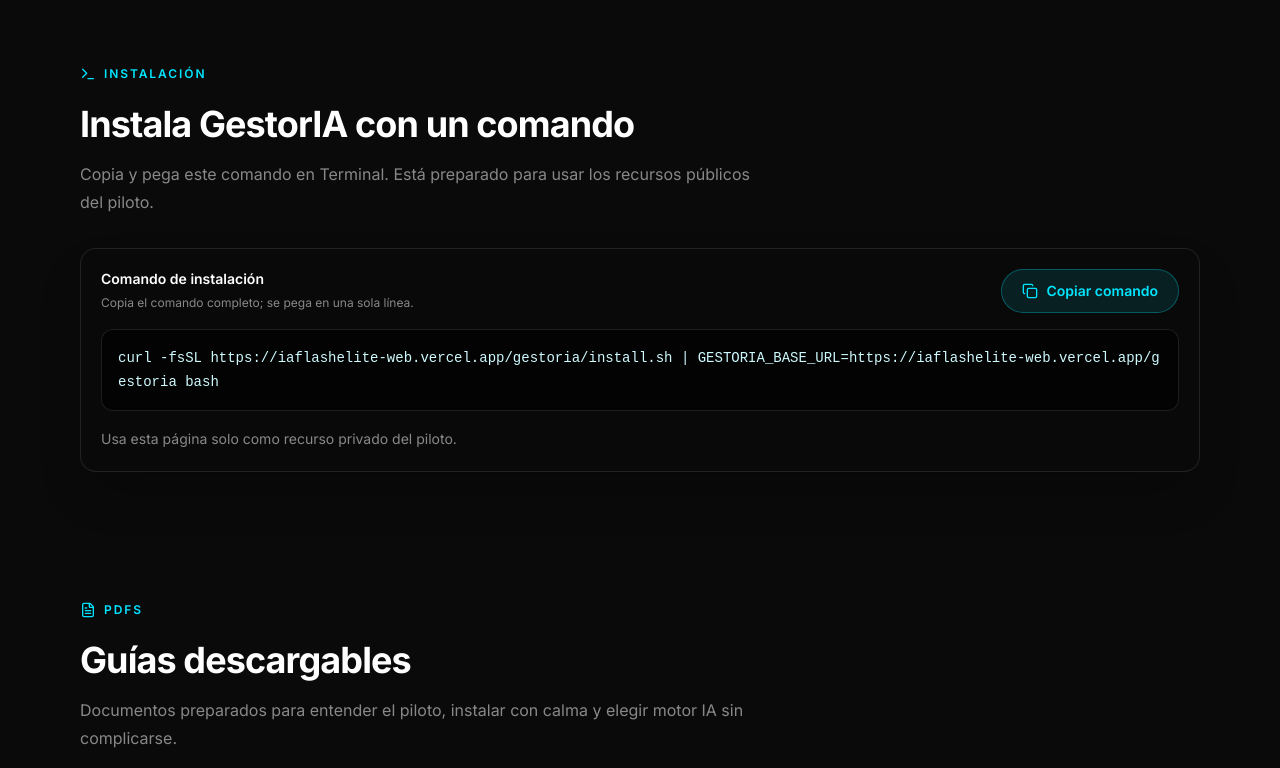
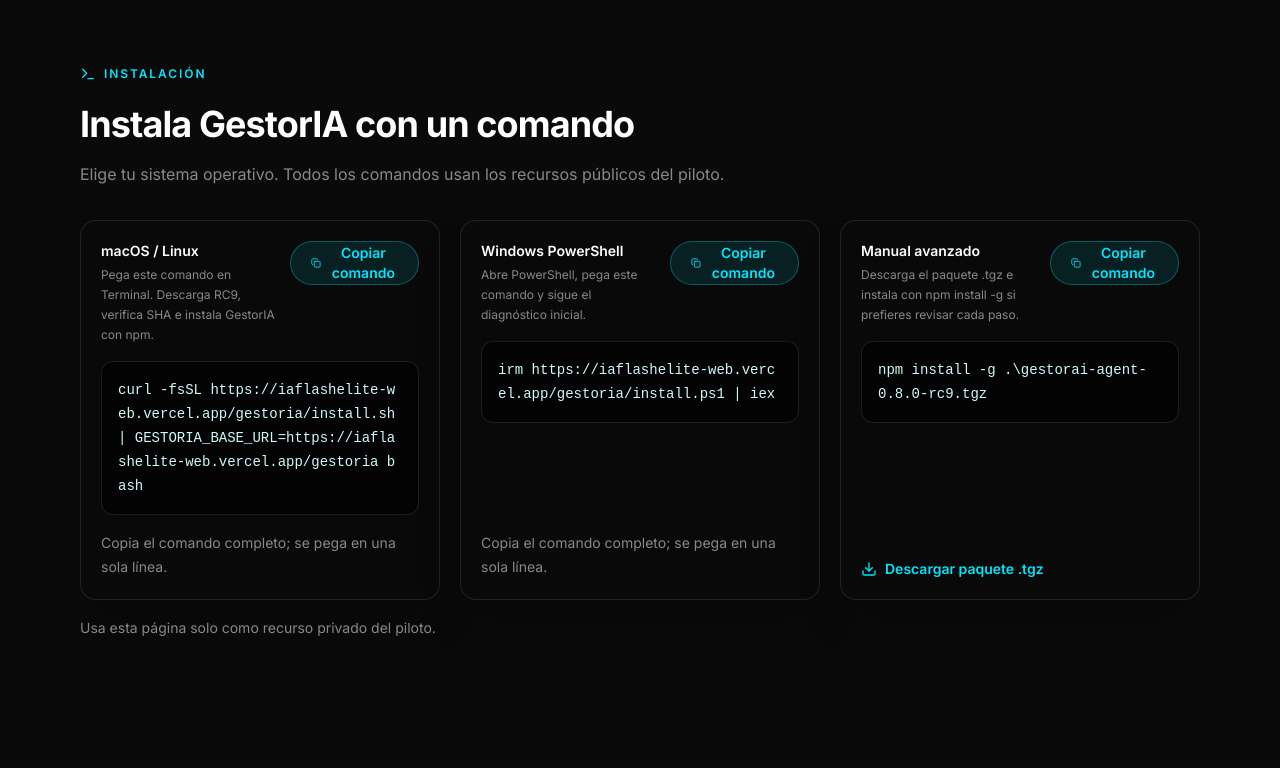
Before and after one commit to darkjarviselit/iaflashelite-web, a Next.js app: page /gestoria in a window 1280 px wide. Shown: the part 491-1259 px from the top of the page. Built offline with nearby package versions, Linux system fonts and the light colour scheme.

Commit message:
feat(web): add Windows installer for GestorIA

```diff
--- a/src/app/gestoria/page.tsx
+++ b/src/app/gestoria/page.tsx
@@ -19,8 +19,26 @@
         "Recursos privados para instalar GestorIA, descargar guías y escuchar audios del Programa Piloto Privado.",
 };
 
-const INSTALL_COMMAND =
-    "curl -fsSL https://iaflashelite-web.vercel.app/gestoria/install.sh | GESTORIA_BASE_URL=https://iaflashelite-web.vercel.app/gestoria bash";
+const INSTALL_OPTIONS = [
+    {
+        title: "macOS / Linux",
+        description: "Pega este comando en Terminal. Descarga RC9, verifica SHA e instala GestorIA con npm.",
+        command:
+            "curl -fsSL https://iaflashelite-web.vercel.app/gestoria/install.sh | GESTORIA_BASE_URL=https://iaflashelite-web.vercel.app/gestoria bash",
+    },
+    {
+        title: "Windows PowerShell",
+        description: "Abre PowerShell, pega este comando y sigue el diagnóstico inicial.",
+        command:
+            "irm https://iaflashelite-web.vercel.app/gestoria/install.ps1 | iex",
+    },
+    {
+        title: "Manual avanzado",
+        description: "Descarga el paquete .tgz e instala con npm install -g si prefieres revisar cada paso.",
+        command:
+            "npm install -g .\\gestorai-agent-0.8.0-rc9.tgz",
+    },
+] as const;
 
 const PDF_LINKS = [
     {
@@ -96,27 +114,49 @@
                     eyebrow="Instalación"
                     icon={<Terminal className="h-4 w-4" />}
                     title="Instala GestorIA con un comando"
-                    description="Copia y pega este comando en Terminal. Está preparado para usar los recursos públicos del piloto."
+                    description="Elige tu sistema operativo. Todos los comandos usan los recursos públicos del piloto."
                 />
-                <div className="mt-8 rounded-2xl border border-white/10 bg-[#090909] p-5 shadow-2xl shadow-black/30">
-                    <div className="mb-4 flex flex-col gap-3 sm:flex-row sm:items-center sm:justify-between">
+                <div className="mt-8 grid gap-5 lg:grid-cols-3">
+                    {INSTALL_OPTIONS.map((option) => (
+                        <div
+                            key={option.title}
+                            className="flex min-h-72 flex-col justify-between rounded-2xl border border-white/10 bg-[#090909] p-5 shadow-2xl shadow-black/30"
+                        >
+                            <div>
+                                <div className="mb-4 flex flex-col gap-3 sm:flex-row sm:items-start sm:justify-between lg:flex-col lg:items-start xl:flex-row">
                                     <div>
                                         <p className="text-sm font-semibold text-paper">
-                                Comando de instalación
+                                            {option.title}
                                         </p>
                                         <p className="mt-1 text-xs leading-5 text-text-secondary">
+                                            {option.description}
+                                        </p>
+                                    </div>
+                                    <CopyInstallCommand command={option.command} />
+                                </div>
+                                <pre className="whitespace-pre-wrap break-all rounded-xl border border-white/10 bg-black/60 p-4 text-sm leading-6 text-cyan-100">
+                                    <code>{option.command}</code>
+                                </pre>
+                            </div>
+                            {option.title === "Manual avanzado" ? (
+                                <a
+                                    href="/gestoria/gestorai-agent-0.8.0-rc9.tgz"
+                                    className="mt-4 inline-flex items-center gap-2 text-sm font-semibold text-flash"
+                                >
+                                    <Download className="h-4 w-4" />
+                                    Descargar paquete .tgz
+                                </a>
+                            ) : (
+                                <p className="mt-4 text-sm leading-6 text-text-secondary">
                                     Copia el comando completo; se pega en una sola línea.
                                 </p>
+                            )}
                         </div>
-                        <CopyInstallCommand command={INSTALL_COMMAND} />
+                    ))}
                 </div>
-                    <pre className="whitespace-pre-wrap break-all rounded-xl border border-white/10 bg-black/60 p-4 text-sm leading-6 text-cyan-100 sm:break-words">
-                        <code>{INSTALL_COMMAND}</code>
-                    </pre>
                 <p className="mt-4 text-sm leading-6 text-text-secondary">
                     Usa esta página solo como recurso privado del piloto.
                 </p>
-                </div>
             </div>
         </section>
     );
```
Also changed, not shown: 1 other file (tests, documents, lock files or other folders). Lines whose indentation alone changed are shown as unchanged.
